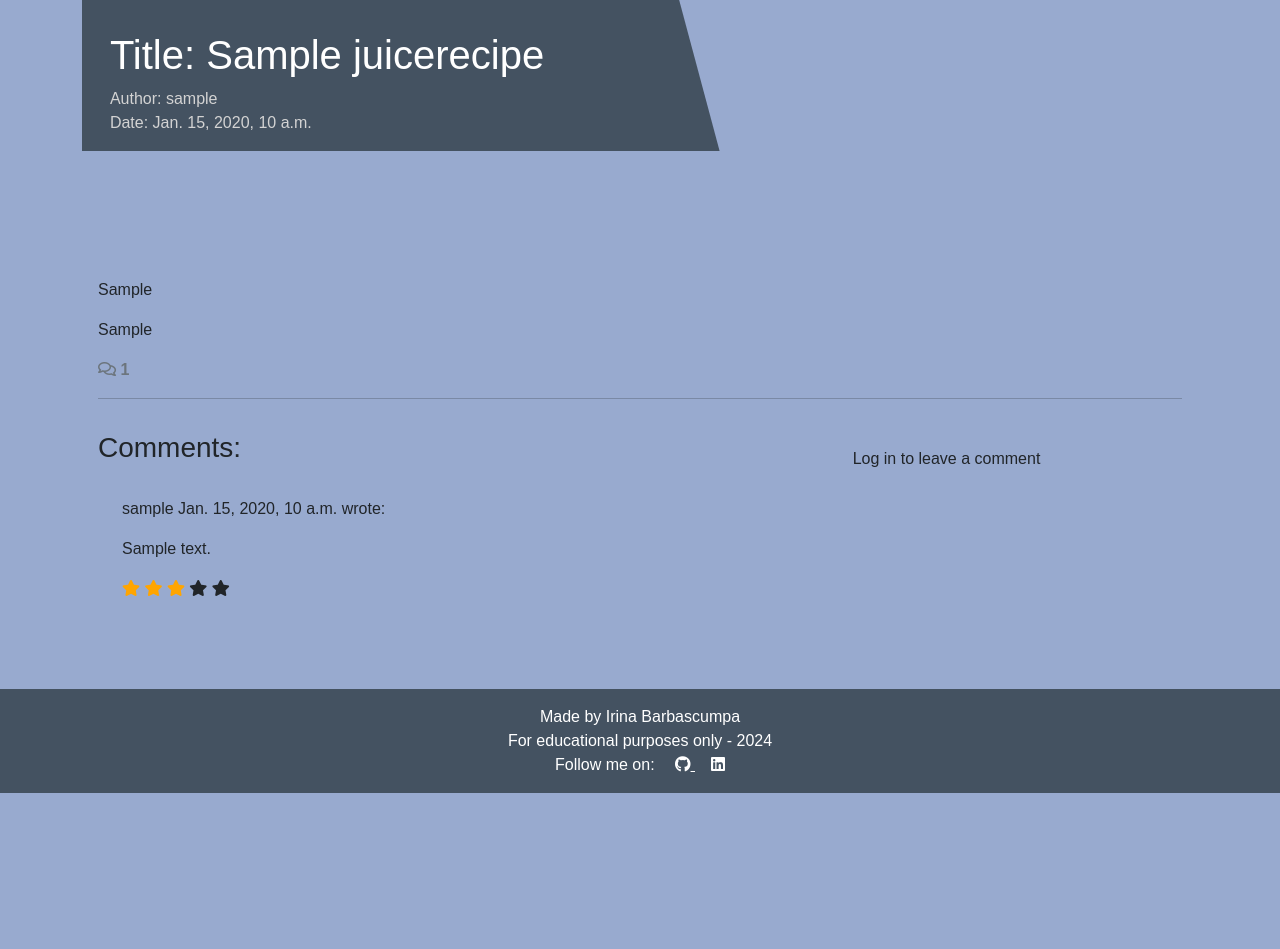
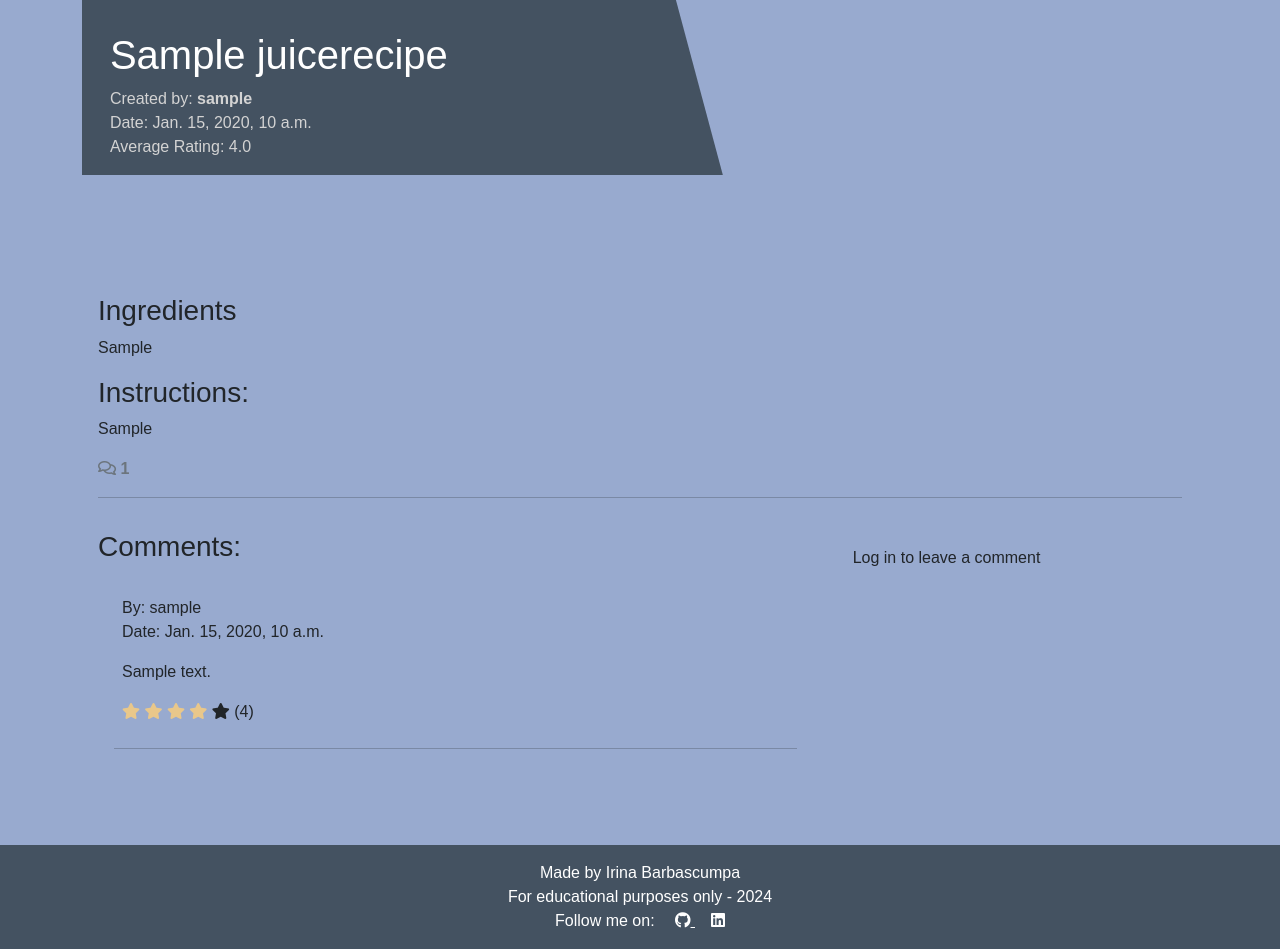
Before and after one commit to irka775/taste_of_juices, a Django app: a page that uses juices_app/templates/juices_app/juice_details.html in a window 1280 px wide. Shown: the part 173-1122 px from the top of the page. Before the commit the page ends 966 px from the top, so only its background shows below. Run offline with Django 4.2, Linux system fonts and the light colour scheme; tables that the repository leaves empty hold one stand-in row (values such as "Sample post"); parts of the project's set-up code (start-up, migrations or seed data) failed here and were passed over; some libraries are stand-ins or nearby versions.

Commit message:
Add Ratting and overage ratting

```diff
--- a/juices_app/templates/juices_app/juice_details.html
+++ b/juices_app/templates/juices_app/juice_details.html
@@ -1,17 +1,26 @@
 {% extends 'base.html' %}
 {% load static %}
 {% load crispy_forms_tags %}
+
+<!-- ======================================================================-->
 
 {% block content %}
 <div class="masthead">
   <div class="container">
     <div class="row g-0">
       <div class="col-md-6 masthead-text">
-        <h1 class="post-title">Title: {{ juice.title }}</h1>
+        <h1 class="post-title">{{ juice.title }}</h1>
         <p class="post-subtitle">
-          Author: {{ juice.author }} <br />
-          Date: {{ juice.created_on }}
+          Created by: <b>{{ juice.author }} </b><br />
+          Date: {{ juice.created_on }}<br />
+          Average Rating: {% if average_rating %}
+          {{ average_rating }}
+          {% else %}
+          No rating available
+          {% endif %}
         </p>
+
+
       </div>
       <div class="d-none d-md-block col-md-6 masthead-image">
         {% if "placeholder" in juice.featured_image.url %}
@@ -24,12 +33,16 @@
   </div>
 </div>
 
+<!-- ======================================================================-->
+
 <div class="container">
   <div class="row">
     <div class="col card mb-4 mt-3 left top">
       <div class="card-body">
-        <p class="card-text">{{ juice.instructions | safe }}</p>
-        <p class="card-text">{{ juice.ingredients | safe }}</p>
+        <p class="card-text">
+        <h3>Ingredients</h3>{{ juice.ingredients | safe }}</p>
+        <p class="card-text">
+        <h3>Instructions: <br></h3>{{ juice.instructions | safe }}</p>
         <div class="row">
           <div class="col-12">
             <strong class="text-secondary">
@@ -41,25 +54,35 @@
           </div>
         </div>
         <div class="row">
+
+          <!-- ======================================================================-->
+
           <div class="col-md-8 card mb-4 mt-3">
+
+
             <h3>Comments:</h3>
             <div class="card-body">
               {% for comment in comments %}
               <div
                 class="p-2 comments {% if not comment.approved and comment.author == user %} faded{% elif not comment.approved %} d-none{% endif %}">
                 <p class="font-weight-bold">
-                  {{ comment.author }}
-                  <span class="font-weight-normal">{{ comment.created_on }}</span>
-                  wrote:
+                  By: {{ comment.author }} <br>
+                  <span class="font-weight-normal">Date: {{ comment.created_on }}</span>
                 </p>
                 <div id="comment{{ comment.id }}">
                   {{ comment.body | linebreaks }}
                 </div>
-                <span class="fa fa-star checked"></span>
-                <span class="fa fa-star checked"></span>
-                <span class="fa fa-star checked"></span>
-                <span class="fa fa-star"></span>
-                <span class="fa fa-star"></span>
+                <div class="rating" data-comment-id="{{ comment.id }}">
+                  {% for i in rating_range %}
+                  <span class="fa fa-star {% if comment.rating >= i %}checked{% endif %}"></span>
+
+                  {% endfor %}
+                  <span class="average-rating">({{ comment.rating }})</span>
+                </div>
+
+                {% if user.is_authenticated %}
+
+                {% endif %}
                 {% if not comment.approved and comment.author == user %}
                 <p class="approval">This comment is awaiting approval</p>
                 {% endif %}
@@ -68,9 +91,14 @@
                 <button class="btn btn-edit" data-comment-id="{{ comment.id }}">Edit</button>
                 {% endif %}
               </div>
+              <hr>
+
               {% endfor %}
             </div>
           </div>
+
+          <!-- ======================================================================-->
+
           <div class="col-md-4 card mb-4 mt-3">
             <div class="card-body">
               {% if user.is_authenticated %}
@@ -88,11 +116,16 @@
               {% endif %}
             </div>
           </div>
+
+          <!-- ======================================================================-->
+
         </div>
       </div>
     </div>
   </div>
 </div>
+
+<!-- ======================================================================-->
 
 <!-- Delete confirmation modal -->
 <div class="modal fade" id="deleteModal" tabindex="-1" aria-labelledby="deleteModalLabel" aria-hidden="true">
@@ -112,6 +145,13 @@
     </div>
   </div>
 </div>
+
+<!-- ======================================================================-->
+
 <script src="{% static 'js/comments.js' %}"></script>
 
+<!-- ======================================================================-->
+
 {% endblock content %}
+
+<!-- ======================================================================-->
--- a/juices_app/urls.py
+++ b/juices_app/urls.py
@@ -1,14 +1,30 @@
 from django.urls import path, include
-from .views import home, about, JuicesList, juice_detail, comment_edit, comment_delete, review_edit, review_delete, event_detail, add_review
+from .views import (
+    about,
+    JuicesList,
+    juice_detail,
+    comment_edit,
+    comment_delete,
+    review_edit,
+    review_delete,
+)
 
 urlpatterns = [
     path("", JuicesList.as_view(), name="home"),
     path("about/", about, name="about"),
     path("<slug:slug>/", juice_detail, name="juice_detail"),
-    path("<slug:slug>/edit_comment/<int:comment_id>/", comment_edit, name="comment_edit"),
-    path("<slug:slug>/delete_comment/<int:comment_id>/", comment_delete, name="comment_delete"),
+    path(
+        "<slug:slug>/edit_comment/<int:comment_id>/", comment_edit, name="comment_edit"
+    ),
+    path(
+        "<slug:slug>/delete_comment/<int:comment_id>/",
+        comment_delete,
+        name="comment_delete",
+    ),
     path("<slug:slug>/edit_review/<int:review_id>/", review_edit, name="review_edit"),
-    path("<slug:slug>/delete_review/<int:review_id>/", review_delete, name="review_delete"),
-    path('event/<int:event_id>/', event_detail, name='event_detail'),
-    path('event/<int:event_id>/add_review/', add_review, name='add_review'),
+    path(
+        "<slug:slug>/delete_review/<int:review_id>/",
+        review_delete,
+        name="review_delete",
+    ),
 ]
--- a/juices_app/views.py
+++ b/juices_app/views.py
@@ -1,10 +1,13 @@
 from django.shortcuts import render, get_object_or_404, reverse, redirect
 from django.views import generic
-from django.http import HttpResponseRedirect
+from django.http import HttpResponseRedirect, JsonResponse
+from django.views.decorators.csrf import csrf_exempt
 from django.contrib import messages
-from .models import JuiceRecipe, Comment, Event, Review
+from django.db.models import Avg
+from .models import JuiceRecipe, Comment, Review
 from .forms import CommentForm, ReviewForm
 from django.contrib.auth.decorators import login_required
+import json
 
 
 class JuicesList(generic.ListView):
@@ -18,7 +21,9 @@ def juice_detail(request, slug):
     juice = get_object_or_404(queryset, slug=slug)
     comments = juice.comments.all().order_by("-created_on")
     comment_count = juice.comments.filter(approved=True).count()
+    average_rating = comments.aggregate(Avg("rating"))["rating__avg"] or 0
     new_comment = None
+    rating_range = range(1, 6)  # Adăugăm această linie pentru a crea o listă de valori
 
     if request.method == "POST":
         comment_form = CommentForm(data=request.POST)
@@ -42,6 +47,8 @@ def juice_detail(request, slug):
             "comments": comments,
             "comment_count": comment_count,
             "comment_form": comment_form,
+            "average_rating": round(average_rating, 2),
+            "rating_range": rating_range,  # Adăugăm lista în context
         },
     )
 
@@ -129,21 +136,47 @@ def about(request):
 
 @login_required
 def add_review(request, event_id):
-    event = get_object_or_404(Event, id=event_id)
+    # event = get_object_or_404(Event, id=event_id)
     if request.method == "POST":
         form = ReviewForm(request.POST)
         if form.is_valid():
             review = form.save(commit=False)
-            review.event = event
+            # review.event = event
             review.reviewer = request.user
             review.save()
-            return redirect("event_detail", event_id=event.id)
+            return redirect("event_detail")
     else:
         form = ReviewForm()
-    return render(request, "juices_app/add_review.html", {"form": form, "event": event})
+    return render(
+        request,
+        "juices_app/add_review.html",
+        {
+            "form": form,
+        },
+    )
 
 
-def event_detail(request, event_id):
-    event = get_object_or_404(Event, id=event_id)
-    reviews = Review.objects.filter(event=event)
-    return render(request, "juices_app/event_details.html", {"event": event, "reviews": reviews})
+@csrf_exempt
+@login_required
+def rate_comment(request, comment_id):
+    if request.method == "POST":
+        try:
+            comment = Comment.objects.get(id=comment_id, author=request.user)
+            data = json.loads(request.body)
+            rating = data.get("rating")
+            if rating:
+                comment.rating = rating
+                comment.save()
+
+                average_rating = Comment.objects.filter(
+                    juice=comment.juice, approved=True
+                ).aggregate(Avg("rating"))["rating__avg"]
+                return JsonResponse({"success": True, "average_rating": average_rating})
+        except Comment.DoesNotExist:
+            return JsonResponse(
+                {
+                    "success": False,
+                    "error": "Comment not found or you are not the author.",
+                }
+            )
+    return JsonResponse({"success": False, "error": "Invalid request."})
--- a/static/css/style.css
+++ b/static/css/style.css
@@ -156,11 +156,11 @@ body {
 }
 
 .faded {
-    color: rgb(172, 175, 175);
+    color: rgb(30, 121, 121);
 }
 
 .approval {
-    color: rgb(222, 146, 168);
+    color: rgb(192, 26, 76);
 }
 
 .nav-link.highlighted {
@@ -172,5 +172,5 @@ body {
     padding: 5px;
 }
 .checked {
-    color: orange;
+    color: rgb(233, 199, 138);
   }
--- a/static/js/comments.js
+++ b/static/js/comments.js
@@ -1,4 +1,4 @@
-document.addEventListener("DOMContentLoaded", function () {
+document.addEventListener("DOMContentLoaded", function() {
     const editButtons = document.querySelectorAll(".btn-edit");
     const commentText = document.getElementById("id_body");
     const commentForm = document.getElementById("commentForm");
@@ -8,51 +8,95 @@ document.addEventListener("DOMContentLoaded", function () {
     const deleteButtons = document.querySelectorAll(".btn-delete");
     const deleteConfirm = document.getElementById("deleteConfirm");
 
-    for (let button of editButtons) {
-        button.addEventListener("click", (e) => {
-            let commentId = e.target.getAttribute("data-comment-id");
-            let commentContent = document.getElementById(`comment${commentId}`).innerText;
-            commentText.value = commentContent;
-            submitButton.innerText = "Update";
+    if (commentText && commentForm && submitButton) {
+        editButtons.forEach(button => {
+            button.addEventListener("click", function() {
+                const commentId = this.getAttribute("data-comment-id");
+                if (commentId) {
+                    const commentContent = document.getElementById(`comment${commentId}`).innerText.trim();
+                    commentText.value = commentContent;
+                    submitButton.innerText = "Update";
+                    const slug = window.location.pathname.split('/')[1];
+                    commentForm.setAttribute("action", `/${slug}/edit_comment/${commentId}/`);
+                } else {
+                    console.error('commentId este undefined');
+                }
+            });
+        });
+    } else {
+        console.error('Unul sau mai multe elemente nu au fost găsite: commentText, commentForm, submitButton');
+    }
+
+    if (deleteModal && deleteConfirm) {
+        deleteButtons.forEach(button => {
+            button.addEventListener("click", function() {
+                const commentId = this.getAttribute("data-comment-id");
+                if (commentId) {
+                    const slug = window.location.pathname.split('/')[1];
+                    deleteConfirm.href = `/${slug}/delete_comment/${commentId}/`;
+                    deleteModal.show();
+                } else {
+                    console.error('commentId este undefined');
+                }
+            });
+        });
+    } else {
+        console.error('Unul sau mai multe elemente nu au fost găsite: deleteModal, deleteConfirm');
+    }
+
+    // Adaugă funcționalitatea de rating
+    const ratingStars = document.querySelectorAll(".rating span");
+    ratingStars.forEach(star => {
+        star.addEventListener("click", function() {
+            const rating = this.getAttribute("data-value");
+            const commentId = this.parentElement.getAttribute("data-comment-id");
             const slug = window.location.pathname.split('/')[1];
-            commentForm.setAttribute("action", `/${slug}/edit_comment/${commentId}/`); // Adăugat slash la sfârșit
+
+            fetch(`/${slug}/rate_comment/${commentId}/`, {
+                method: "POST",
+                headers: {
+                    "Content-Type": "application/json",
+                    "X-CSRFToken": getCookie("csrftoken")
+                },
+                body: JSON.stringify({ rating: rating })
+            })
+            .then(response => response.json())
+            .then(data => {
+                if (data.success) {
+                    updateStars(this.parentElement, rating);
+                    updateAverageRating(data.average_rating);
+                }
+            });
+        });
+    });
+
+    function updateStars(ratingElement, rating) {
+        const stars = ratingElement.querySelectorAll("span");
+        stars.forEach(star => {
+            if (parseInt(star.getAttribute("data-value")) <= rating) {
+                star.classList.add("checked");
+            } else {
+                star.classList.remove("checked");
+            }
         });
     }
 
-    for (let button of deleteButtons) {
-        button.addEventListener("click", (e) => {
-            let commentId = e.target.getAttribute("data-comment-id");
-            const slug = window.location.pathname.split('/')[1];
-            deleteConfirm.href = `/${slug}/delete_comment/${commentId}/`; // Adăugat slash la sfârșit
-            deleteModal.show();
-        });
+    function updateAverageRating(averageRating) {
+        document.getElementById("averageRating").innerText = averageRating;
     }
 
-    let stars =
-        document.getElementsByClassName("star");
-    let output =
-        document.getElementById("output");
-
-    // Funtion to update rating
-    function gfg(n) {
-        remove();
-        for (let i = 0; i < n; i++) {
-            if (n == 1) cls = "one";
-            else if (n == 2) cls = "two";
-            else if (n == 3) cls = "three";
-            else if (n == 4) cls = "four";
-            else if (n == 5) cls = "five";
-            stars[i].className = "star " + cls;
+    function getCookie(name) {
+        let cookieValue = null;
+        if (document.cookie && document.cookie !== "") {
+            const cookies = document.cookie.split(";");
+            for (let i = 0; i < cookies.length; i++) {
+                const cookie = cookies[i].trim();
+                if (cookie.substring(0, name.length + 1) === (name + "=")) {
+                    cookieValue = decodeURIComponent(cookie.substring(name.length + 1));
+                    break;
+                }
+            }
         }
-        output.innerText = "Rating is: " + n + "/5";
-    }
-
-    // To remove the pre-applied styling
-    function remove() {
-        let i = 0;
-        while (i < 5) {
-            stars[i].className = "star";
-            i++;
-        }
+        return cookieValue;
     }
 });
```
Also changed, not shown: juices_app/admin.py (+12 -14 lines), juices_app/models.py (+24 -14 lines), 2 other files.
